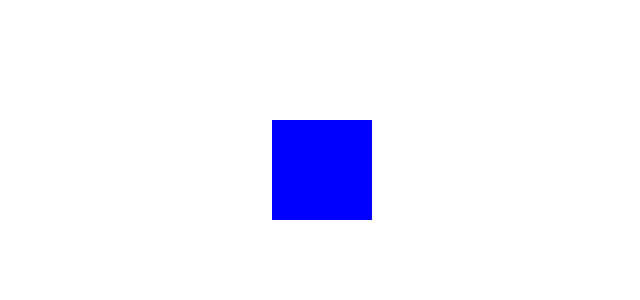
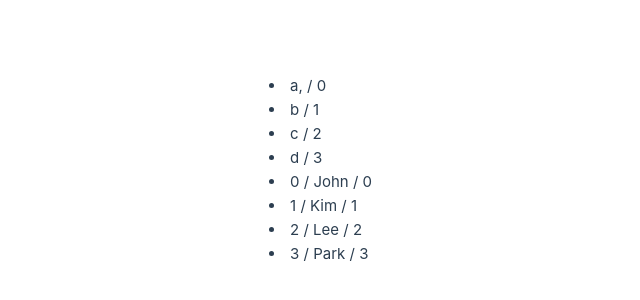
Before and after one commit to gns14585/vue_basic, a Vue app: page / in a window 1280 px wide. Shown: the part 230-530 px from the top of the page, without its empty margins (268-908 px from the left). Built offline with nearby package versions, Linux system fonts and the light colour scheme.

Commit message:
v-for 구문

```diff
--- a/src/App.vue
+++ b/src/App.vue
@@ -1,17 +1,11 @@
 <template>
   <div>
-    <!--    <div v-if="isVisible" class="red"></div>-->
-    <!--    <div v-if="isVisible === true" class="blue"></div>-->
-    <!--    <div v-else class="black"></div>-->
-    <!--    <div v-if="count > 1" class="red"></div>-->
-    <!--    <div v-else class="blue"></div>-->
-
-    <!--    <button @click="count++">증가</button>-->
-    <!--    <button @click="count&#45;&#45;">감소</button>-->
-
-    <div v-show="isVisible" class="red"></div>
-    <div v-show="!isVisible" class="blue"></div>
-    <div v-if="isVisible" class="black"></div>
+    <li v-for="(item, index) in sampleArray" :key="item">
+      {{ item }} / {{ index }}
+    </li>
+    <li v-for="(user, index) in otherArray" :key="user.id">
+      {{ user.id }} / {{ user.name }} / {{ index }}
+    </li>
   </div>
 </template>
 
@@ -19,27 +13,16 @@
 export default {
   data() {
     return {
-      isVisible: false,
-      count: 0,
+      sampleArray: ["a,", "b", "c", "d"],
+      otherArray: [
+        { id: 0, name: "John" },
+        { id: 1, name: "Kim" },
+        { id: 2, name: "Lee" },
+        { id: 3, name: "Park" },
+      ],
     };
   },
 };
 </script>
 
-<style scoped>
-.red {
-  width: 100px;
-  height: 100px;
-  background-color: red;
-}
-.blue {
-  width: 100px;
-  height: 100px;
-  background-color: blue;
-}
-.black {
-  width: 100px;
-  height: 100px;
-  background-color: black;
-}
-</style>
+<style lang="scss" scoped></style>
```
